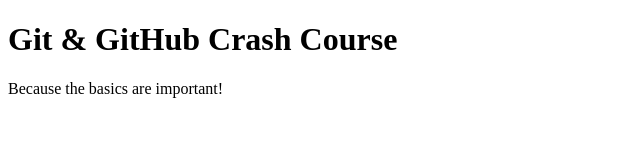
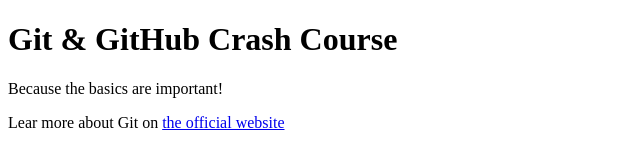
Before and after one commit to Mordecaikama/github-crash-course, a plain HTML site: page index.html in a window 1280 px wide. Shown: the whole page, without its empty margins (0-640 px from the left). Drawn offline with Linux system fonts and the light colour scheme.

Commit message:
added links to git

```diff
--- a/index.html
+++ b/index.html
@@ -9,5 +9,8 @@
   <body>
     <h1>Git & GitHub Crash Course</h1>
     <p>Because the basics are important!</p>
+    <p>
+      Lear more about Git on <a href="https://git-scm.com/book/en/v2">the official website</a>
+    </p>
   </body>
 </html>
```
